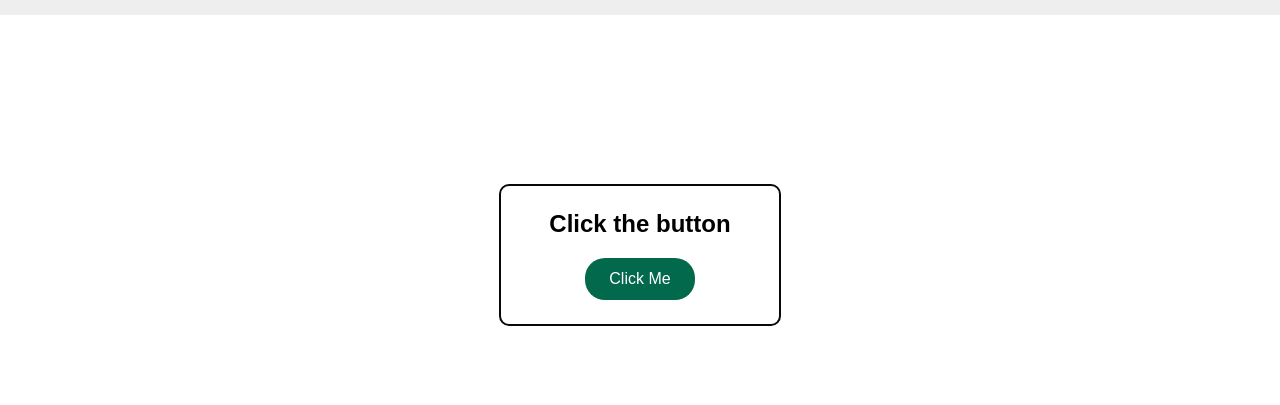
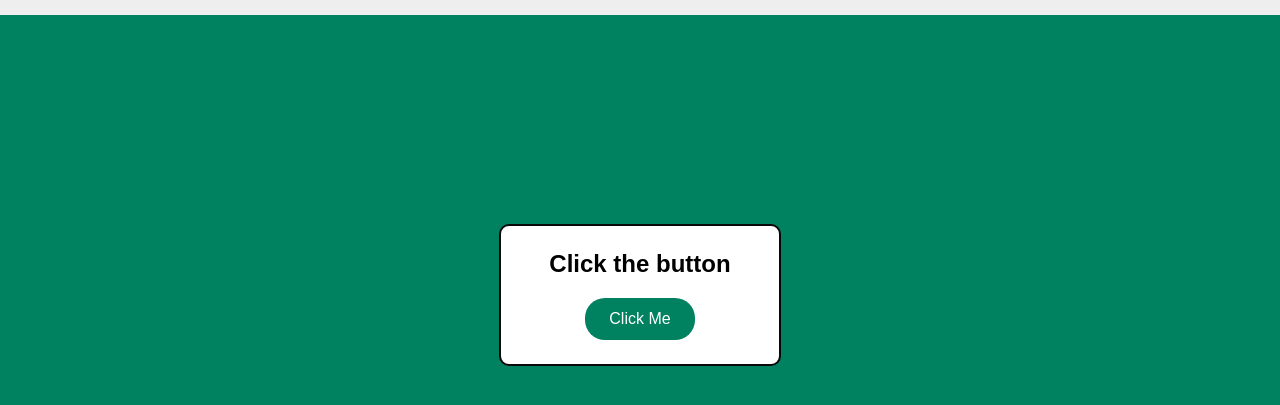
Before and after one commit to kagesite/gitProject, a plain HTML site: page index.html in a window 1280 px wide. Both pictures are taken after a click on the button "Click Me". Shown: the part 105-510 px from the top of the page. Drawn offline with Linux system fonts and the light colour scheme.

Commit message:
Added JS to Project

```diff
--- a/index.html
+++ b/index.html
@@ -15,8 +15,10 @@
   <div id="mainContainer">
     <div class="insideContainer">
       <h3>Click the button</h3>
-      <button>Click Me</button>
+      <button onclick="changeColor()">Click Me</button>
     </div>
   </div>
+
+  <script src="script.js"></script>
 </body>
 </html>
--- a/script.js
+++ b/script.js
@@ -0,0 +1,13 @@
+let mainContainer = document.getElementById('mainContainer');
+const color = ['#008160', '#eee', '#bcbcbc', '#5b5b5b', '#1a1a1a', '#fff']
+let i = 0;
+
+
+
+function changeColor() {
+  mainContainer.style.backgroundColor = color[i++]
+
+  if (i >= color.length) {
+    i = 0;
+  }
+};
--- a/styles.css
+++ b/styles.css
@@ -28,7 +28,7 @@ p {
 }
 
 button {
-  background: rgb(2, 105, 76);;
+  background: rgb(0, 129, 96);;
   color: white;
   padding: 12px 24px;
   border-radius: 20px;
@@ -48,9 +48,10 @@ button:active {
 
 #mainContainer {
   display: flex;
-  height: 90vh;
+  height: 100vh;
   justify-content: center;
   align-items: center;
+  transition: background-color 0.5s ease;
 }
 
 .insideContainer {
```
